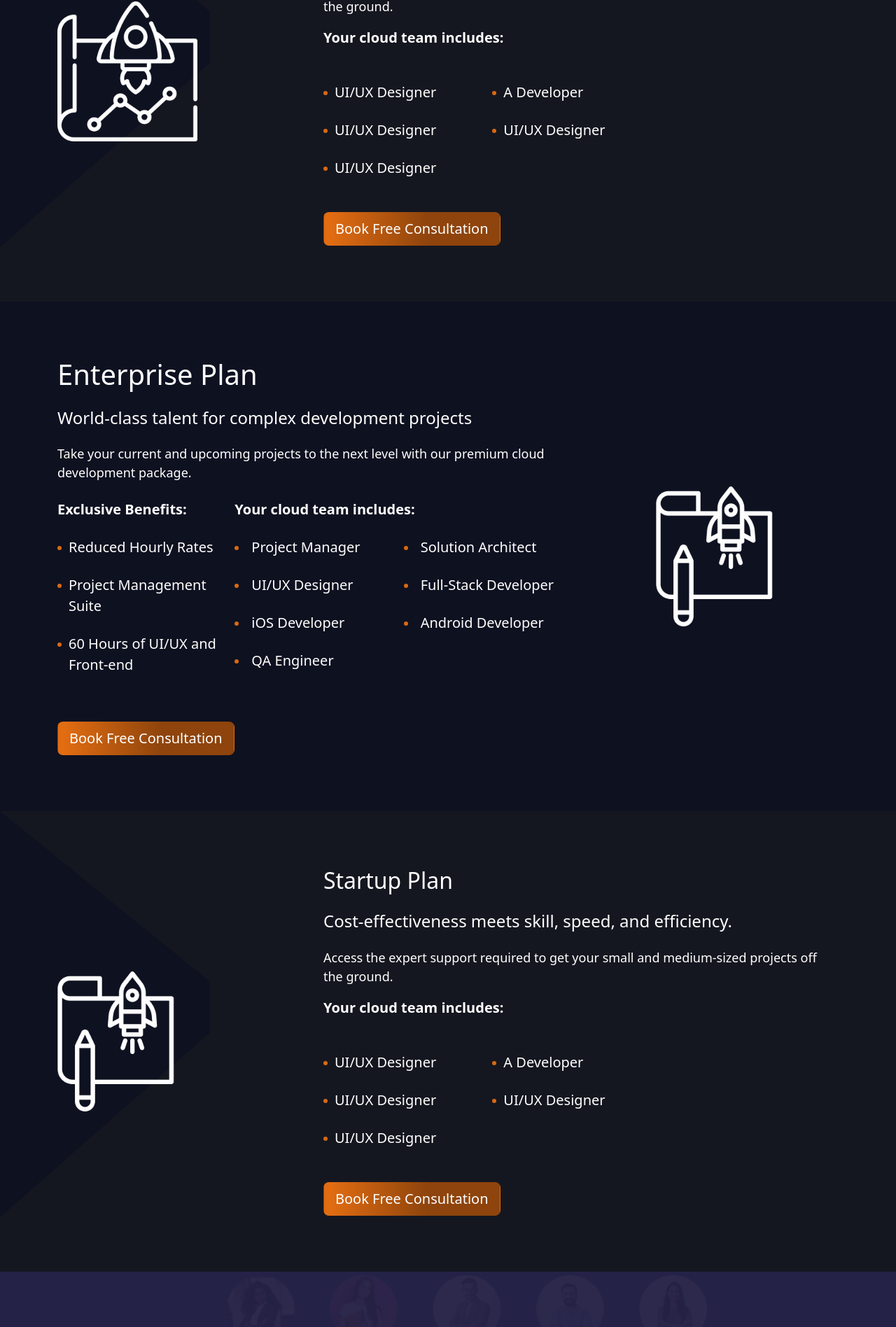
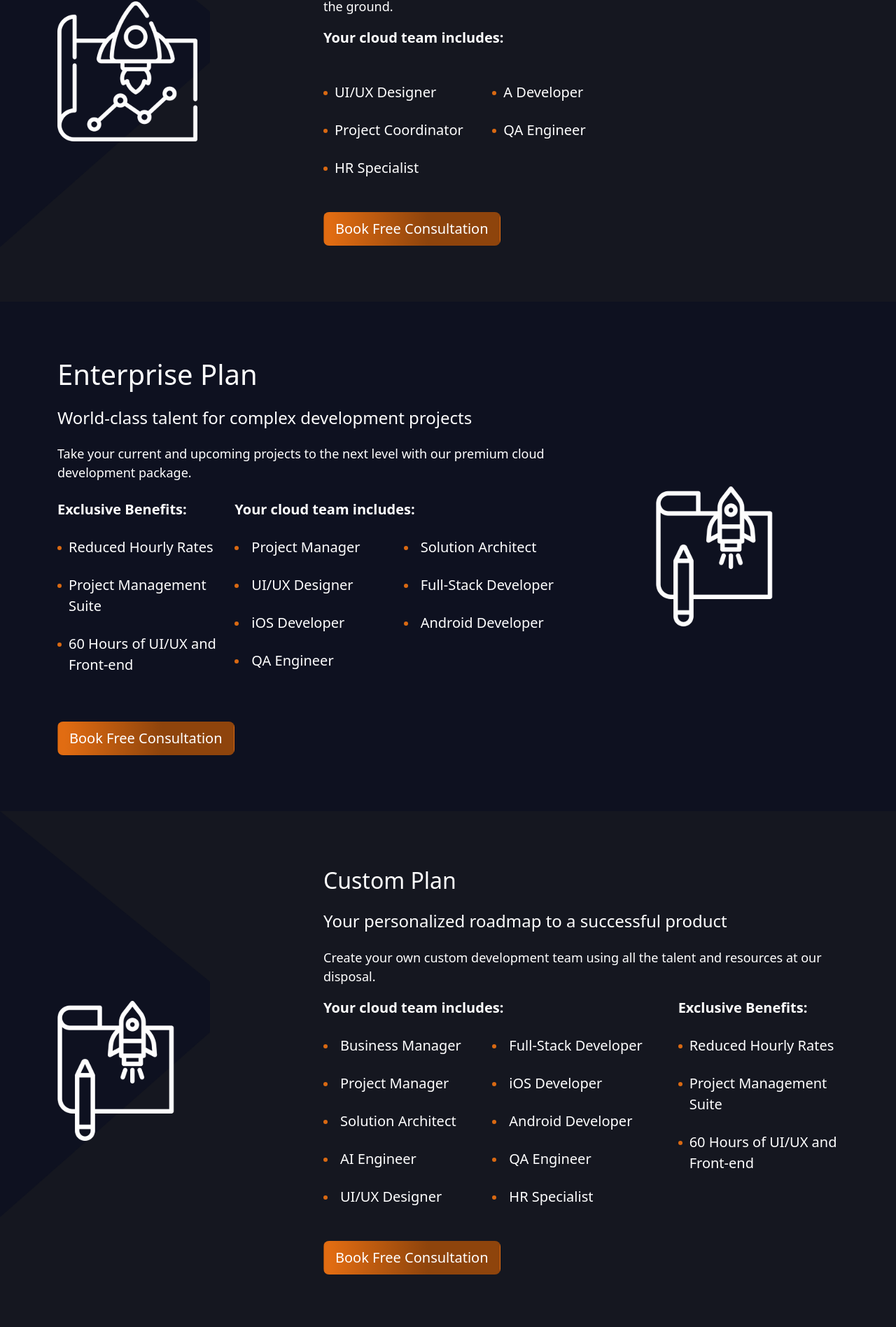
Before and after one commit to ihtshamali/MTSN, a Next.js app: page /cloud-membership in a window 1280 px wide. Shown: the part 1218-3114 px from the top of the page at 70% size. Built offline with nearby package versions, Linux system fonts and the light colour scheme.

Commit message:
Final update 19/01/2023

```diff
--- a/pages/cloud-membership.js
+++ b/pages/cloud-membership.js
@@ -1,5 +1,4 @@
 import Head from 'next/head'
-import { Container } from 'react-bootstrap'
 import Hero from './components/Herosection/herosection'
 import Cloudmebersip from '../public/cloud-membership.png'
 import Section1cloudmembership from './cloud-membership/section1-cloud-membership'
--- a/pages/cloud-membership/custom-plan.js
+++ b/pages/cloud-membership/custom-plan.js
@@ -16,26 +16,38 @@ function Customplan() {
                             />
                         </Col>
                         <Col className="col-md-8 text-white">
-                            <h2 className="mb-4">Startup Plan</h2>
-                            <h3 className="mb-4 fs-4">Cost-effectiveness meets skill, speed, and efficiency.</h3>
+                            <h2 className="mb-4">Custom Plan</h2>
+                            <h3 className="mb-4 fs-4">Your personalized roadmap to a successful product</h3>
                             <p className="fs18">
-                                Access the expert support required to get your small and medium-sized projects off the ground.
+                                Create your own custom development team using all the talent and resources at our disposal.
                             </p>
                             <Row>
                                 <Col className="d-flex flex-column col-lg-8">
-                                    <strong className="d-block fs-5 mb-5">Your cloud team includes:</strong>
+                                    <strong className="d-block fs-5 mb-4">Your cloud team includes:</strong>
                                     <div className="fs-5 mb-4 mb-lg-7 rt-nav nav">
-                                        <div class="mb-4 w-50 float-left position-relative ps-3 nav-item">UI/UX Designer</div>
-                                        <div class="mb-4 w-50 float-left position-relative ps-3 nav-item">A Developer</div>
-                                        <div class="mb-4 w-50 float-left position-relative ps-3 nav-item">UI/UX Designer</div>
-                                        <div class="mb-4 w-50 float-left position-relative ps-3 nav-item">UI/UX Designer</div>
-                                        <div class="mb-4 w-50 float-left position-relative ps-3 nav-item">UI/UX Designer</div>
+                                        <div className="mb-4 w-50 float-left position-relative ps-4 nav-item">Business Manager</div>
+                                        <div className="mb-4 w-50 float-left position-relative ps-4 nav-item">Full-Stack Developer</div>
+                                        <div className="mb-4 w-50 float-left position-relative ps-4 nav-item">Project Manager</div>
+                                        <div className="mb-4 w-50 float-left position-relative ps-4 nav-item">iOS Developer</div>
+                                        <div className="mb-4 w-50 float-left position-relative ps-4 nav-item">Solution Architect</div>
+                                        <div className="mb-4 w-50 float-left position-relative ps-4 nav-item">Android Developer</div>
+                                        <div className="mb-4 w-50 float-left position-relative ps-4 nav-item">AI Engineer</div>
+                                        <div className="mb-4 w-50 float-left position-relative ps-4 nav-item">QA Engineer</div>
+                                        <div className="mb-4 w-50 float-left position-relative ps-4 nav-item">UI/UX Designer</div>
+                                        <div className="mb-4 w-50 float-left position-relative ps-4 nav-item">HR Specialist</div>
+
                                     </div>
                                 </Col>
                                 <Col className="d-flex flex-column col-lg-4">
+                                    <strong className="d-block fs-5 mb-4">Exclusive Benefits:</strong>
+                                    <div className="fs-5 mb-4 mb-lg-7 rt-nav nav">
+                                        <div className="mb-4 float-left position-relative ps-3 nav-item">Reduced Hourly Rates</div>
+                                        <div className="mb-4 float-left position-relative ps-3 nav-item">Project Management Suite</div>
+                                        <div className="mb-4 float-left position-relative ps-3 nav-item">60 Hours of UI/UX and Front-end</div>
+                                    </div>
                                 </Col>
                             </Row>
-                            <Button btntitle="Book Free Consultation"/>
+                            <Button btntitle="Book Free Consultation" />
                         </Col>
                     </Row>
                 </Container>
--- a/pages/cloud-membership/startup-plan.js
+++ b/pages/cloud-membership/startup-plan.js
@@ -27,9 +27,9 @@ function Startupplan() {
                                     <div className="fs-5 mb-4 mb-lg-7 rt-nav nav">
                                         <div class="mb-4 w-50 float-left position-relative ps-3 nav-item">UI/UX Designer</div>
                                         <div class="mb-4 w-50 float-left position-relative ps-3 nav-item">A Developer</div>
-                                        <div class="mb-4 w-50 float-left position-relative ps-3 nav-item">UI/UX Designer</div>
-                                        <div class="mb-4 w-50 float-left position-relative ps-3 nav-item">UI/UX Designer</div>
-                                        <div class="mb-4 w-50 float-left position-relative ps-3 nav-item">UI/UX Designer</div>
+                                        <div class="mb-4 w-50 float-left position-relative ps-3 nav-item">Project Coordinator</div>
+                                        <div class="mb-4 w-50 float-left position-relative ps-3 nav-item">QA Engineer</div>
+                                        <div class="mb-4 w-50 float-left position-relative ps-3 nav-item">HR Specialist</div>
                                     </div>
                                 </Col>
                                 <Col className="d-flex flex-column col-lg-4">
```
